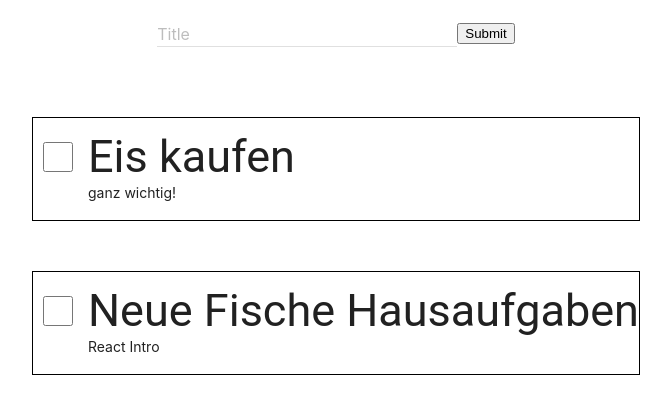
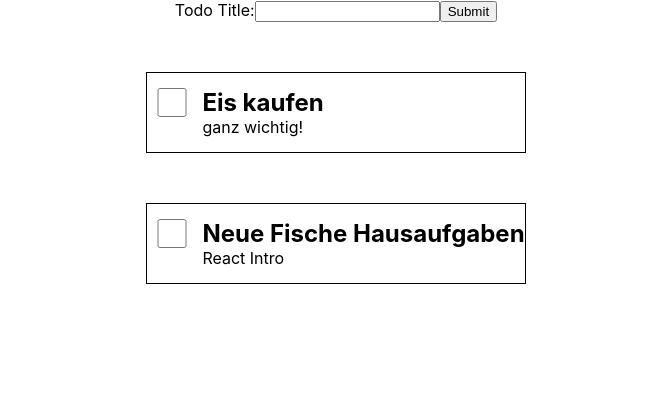
Before and after one commit to maxbischof/todo-app, a React (Create React App) app: page / in a window 1280 px wide. Shown: the top 414 px of the page, without its empty margins (304-975 px from the left). Built offline with nearby package versions, Linux system fonts and the light colour scheme.

Commit message:
Remove material css

```diff
--- a/public/index.html
+++ b/public/index.html
@@ -25,9 +25,6 @@
       Learn how to configure a non-root public URL by running `npm run build`.
     -->
     <title>Todo App</title>
-    <link rel="stylesheet" href="https://fonts.googleapis.com/icon?family=Material+Icons">
-    <link rel="stylesheet" href="https://code.getmdl.io/1.3.0/material.indigo-pink.min.css">
-    <script defer src="https://code.getmdl.io/1.3.0/material.min.js"></script>
   </head>
   <body>
     <noscript>You need to enable JavaScript to run this app.</noscript>
--- a/src/Components/Form.js
+++ b/src/Components/Form.js
@@ -20,22 +20,10 @@ class Form extends Component {
   render() {
     return (
       <form onSubmit={this.handleSubmit}>
-        <div className="mdl-textfield mdl-js-textfield mdl-textfield--floating-label">
-          <input
-            className="mdl-textfield__input"
-            type="text"
-            id="todo_title"
-            onChange={this.handleChange}
-          ></input>
-          <label className="mdl-textfield__label" htmlFor="todo_title">
-            Title
-          </label>
-        </div>
-
-        {/* <label>
+        <label>
           Todo Title:
           <input type="text" name="title" onChange={this.handleChange} />
-        </label> */}
+        </label>
         <input type="submit" value="Submit" />
       </form>
     )
```
